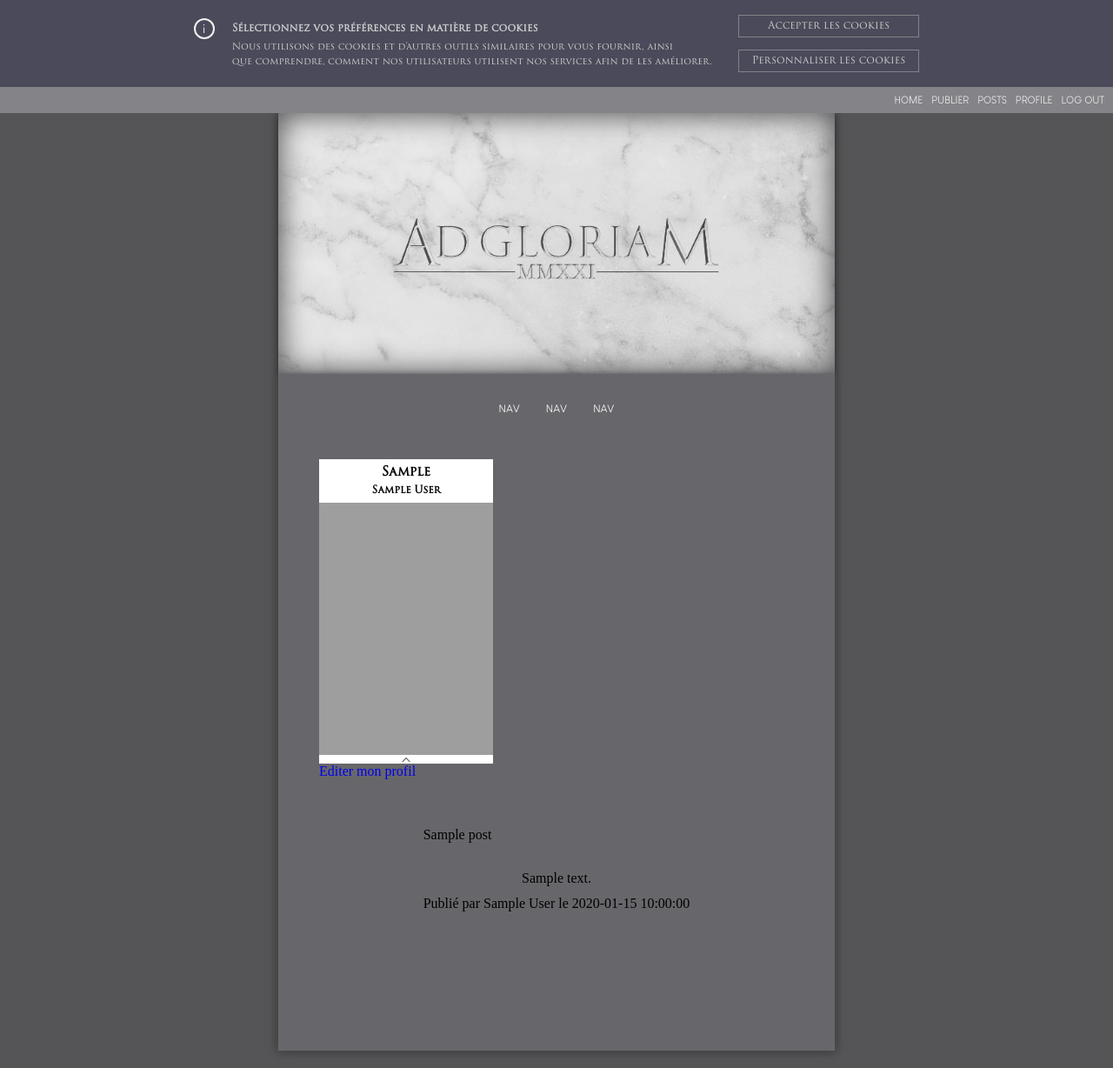
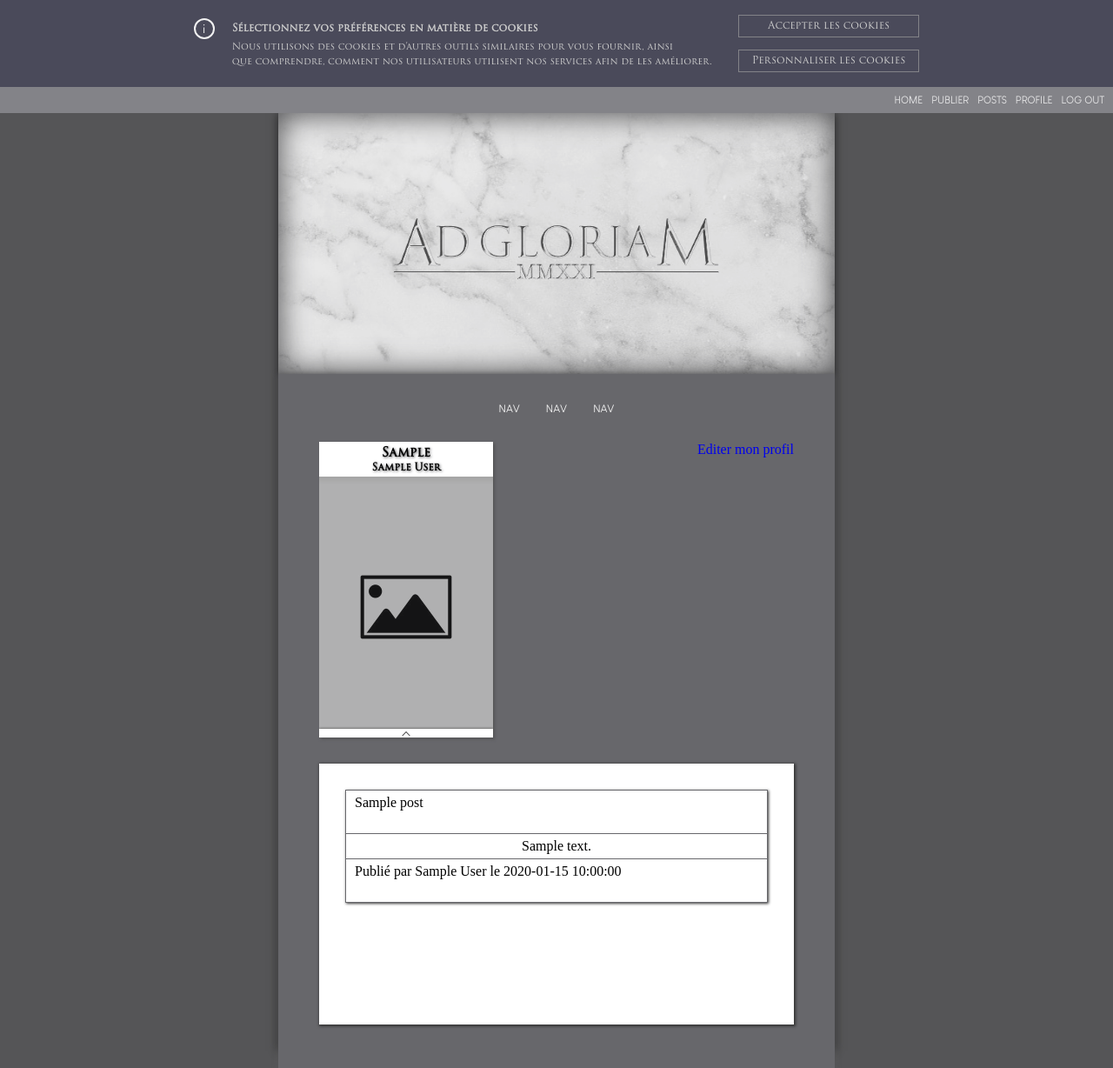
Before and after one commit to AlexandreHamm/adgloriam-forum, a PHP site: page /profile.php?id=1 in a window 1280 px wide. Shown: the whole page at 87% size. Run offline with PHP 8.4, Linux system fonts and the light colour scheme; the visitor is signed in with stand-in values (Sample User, id 1); tables that the repository leaves empty or names only in its code hold one stand-in row (values such as "Sample post"); grey boxes are pictures that could not be loaded.

Commit message:
users profile update

```diff
--- a/actions/database.php
+++ b/actions/database.php
@@ -3,7 +3,7 @@ if(!isset($_SESSION)) {
     session_start();
 }
 try{
-    $db = new PDO('mysql:host=localhost;dbname=alexandreh_forum;charset=utf8;', 'alexandreh', 'qCPwobB/1HD+vw==');
+    $db = new PDO('mysql:host=localhost;dbname=forum;charset=utf8;', 'root', '');
 }catch(Exception $e){
     die('Error ' . $e->getMessage());
 }
--- a/assets/app.js
+++ b/assets/app.js
@@ -6,18 +6,18 @@ document.querySelector('.ad-cookies__btns > button').addEventListener('click',fu
     }, 300);
 });
 
-if(window.location.pathname == '/profile.php') {
-    let rotate = 0;
+// if(window.location.pathname.includes('profile')) {
+//     let rotate = 0;
 
-    document.querySelector('.profile_infos > svg').addEventListener('click', function(){
-        if(rotate == 0){
-            document.querySelector('.profile_infos').style.height = '50%';
-            document.querySelector('.profile_infos > svg').style.transform = 'translateX(-50%) rotate(0)';
-            rotate++;
-        }else{
-            document.querySelector('.profile_infos').style.height = '10px';
-            document.querySelector('.profile_infos > svg').style.transform = 'translateX(-50%) rotate(180deg)';
-            rotate = 0;
-        }
-    });
-}
+//     document.querySelector('.profile_infos > svg').addEventListener('click', function(){
+//         if(rotate == 0){
+//             document.querySelector('.profile_infos').style.height = '50%';
+//             document.querySelector('.profile_infos > svg').style.transform = 'translateX(-50%) rotate(0)';
+//             rotate++;
+//         }else{
+//             document.querySelector('.profile_infos').style.height = '10px';
+//             document.querySelector('.profile_infos > svg').style.transform = 'translateX(-50%) rotate(180deg)';
+//             rotate = 0;
+//         }
+//     });
+// }
--- a/assets/style.css
+++ b/assets/style.css
@@ -639,25 +639,31 @@ h3, h6, .last-post a{
 
 .profile__header{
     width: 90%;
-    padding: 50px 15px;
+    padding: 30px 15px;
+    display: flex;
+    justify-content: space-between;
 }
 .temp{
     position: relative;
     width: 200px;
-    height: 350px;
+    height: 340px;
     overflow: hidden;
+    box-shadow: 2px 2px 3px var(--black);
 }
 .temp > .pp_title{
-    height: 50px;
+    height: 40px;
     background-color: #FFF;
     font-family: var(--trajan);
     display: flex;
     flex-direction: column;
     justify-content: space-around;
     align-items: center;
+    box-shadow: 0 0 5px 5px #333;
+    z-index: 10;
 }
 .temp h5, .temp h6{
     text-transform: capitalize;
+    text-shadow: 1px 1px 3px var(--black);
 }
 .temp h5{
     padding-top: 5px;
@@ -677,6 +683,12 @@ h3, h6, .last-post a{
     height: 300px;
     object-fit: cover;
     object-position: 50% 50%;
+    opacity: 80%;
+    transition: .3s;
+}
+.temp:hover > img{
+    opacity: 100%;
+    transition: .3s;
 }
 .temp > .profile_infos{
     position: absolute;
@@ -688,6 +700,7 @@ h3, h6, .last-post a{
     overflow: hidden;
     background-color: #FFF;
     transition: height .3s ease-out;
+    box-shadow: 0 0 3px #333;
 }
 .temp > .profile_infos > svg{
     position: absolute;
@@ -700,3 +713,24 @@ h3, h6, .last-post a{
     cursor: pointer;
     /* fill: #FFF; */
 }
+.temp:hover > .profile_infos{
+    height: 40%;
+    transition: height .3s ease-out;
+}
+.temp:hover > .profile_infos > svg{
+    transform: translateX(-50%) rotate(0);
+    transition: .3s;
+}
+.profile__content{
+    width: calc(90% - 30px);
+    height: 300px;
+    padding: 30px;
+    background-color: #FFF;
+    box-shadow: 1px 1px 3px 1px #333;
+    overflow-y: scroll;
+}
+.card{
+    border: 1px solid var(--grey);
+    box-shadow: 1px 1px 3px #333;
+    margin-bottom: 10px;
+}
--- a/profile.php
+++ b/profile.php
@@ -11,18 +11,24 @@
             if(isset($getUserPosts)){
         ?>
         <div class="profile__header">
-            <?php echo '<div class="temp">
+            <div class="temp">
                 <div class="pp_title">
-                                <h5 class="name '.$userInfos['faction'].'">'.$user_pseudo.'</h5>
-                                <h6 class="title">'.$userInfos['title'].'</h6>
+                    <h5 class="name <?= $userInfos['faction'];?>"><?= $user_pseudo;?></h5>
+                    <h6 class="title"><?= $userInfos['title'];?></h6>
                 </div>
-                            <img src="users/users_profile_pictures/'.$userInfos['pp'].'">
+                <img src="users/users_profile_pictures/<?php if(!empty($userInfos['pp'] AND file_exists('users/users_profile_pictures/'.$userInfos['pp']))){
+                        echo $userInfos['pp'];
+                    }else{
+                        echo 'default.jpg';
+                    };?>
+                ">
                 <div class="profile_infos">
                     <svg version="1.1" id="Layer_1" xmlns="http://www.w3.org/2000/svg" xmlns:xlink="http://www.w3.org/1999/xlink" x="0px" y="0px" viewBox="0 0 259 134" style="enable-background:new 0 0 259 134;" xml:space="preserve">
                         <polygon points="0.6,2.2 128.6,130.7 256.6,2.7 231.9,2.2 128.9,107.1 24.2,2.2 "/>
                     </svg>
                 </div>
-                        </div>';
+            </div>
+            <?php
                 if($_SESSION['id'] == $_GET['id']){
             ?>
             <a href="edit-profile.php?id=<?php echo $_GET['id']?>">Editer mon profil</a>
```
Also changed, not shown: users/users_profile_pictures/1.png, users/users_profile_pictures/3.png (added), users/users_profile_pictures/default.jpg (added). Lines whose indentation alone changed are shown as unchanged.
